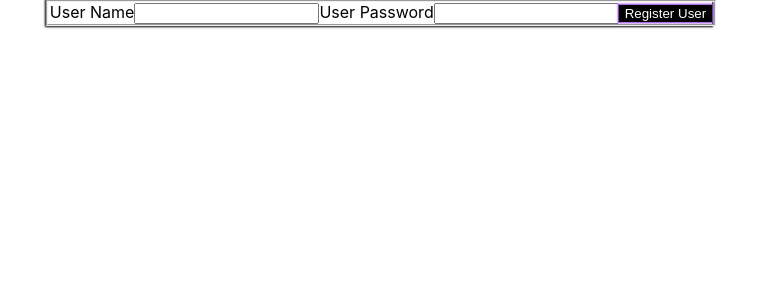
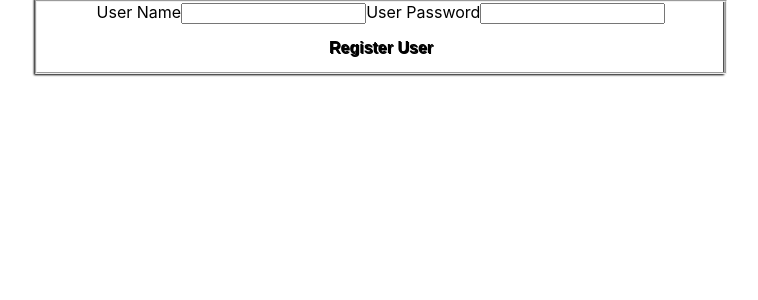
Before and after one commit to hikarocarvalho/Hospede_Application_Test_Full_Stack_Client, a React (Create React App) app: page /user-register in a window 1280 px wide. Shown: the top 300 px of the page, without its empty margins (261-1019 px from the left). Built offline with nearby package versions, Linux system fonts and the light colour scheme.

Commit message:
feat(Button): add preventDefault action to button

```diff
--- a/src/components/button/Button.css
+++ b/src/components/button/Button.css
@@ -1,6 +1,20 @@
 .button{
-    background-color: black;
-    color: white;
+    background-color: var(--fourthColor);
+    width: 100%;
+    font-size: 1em;
+    font-weight: bold;
+    height: 3em;
+    color: var(--firstColor);
     border: none;
-    box-shadow: 0px 0px 2px 1px blueviolet;
+    box-shadow: 0px 0px 1px 2px var(--fourthColor);
+    border-radius: 3px;
+    text-shadow: 1px 1px black;
 }
+
+.button:active{
+    box-shadow: 0px 0px 2px 1px var(--firstColor);
+}
+
+.button:focus{
+    outline: none;
+}
--- a/src/components/button/Button.js
+++ b/src/components/button/Button.js
@@ -1,8 +1,12 @@
 import './Button.css';
 
 export default function Button (props){
+
+    const preventSubmit = (event) => {
+        event.preventDefault();
+    }
     return (
-        <button className="button">
+        <button className="button" onClick={preventSubmit}>
             {props.value}
         </button>
     );
```
